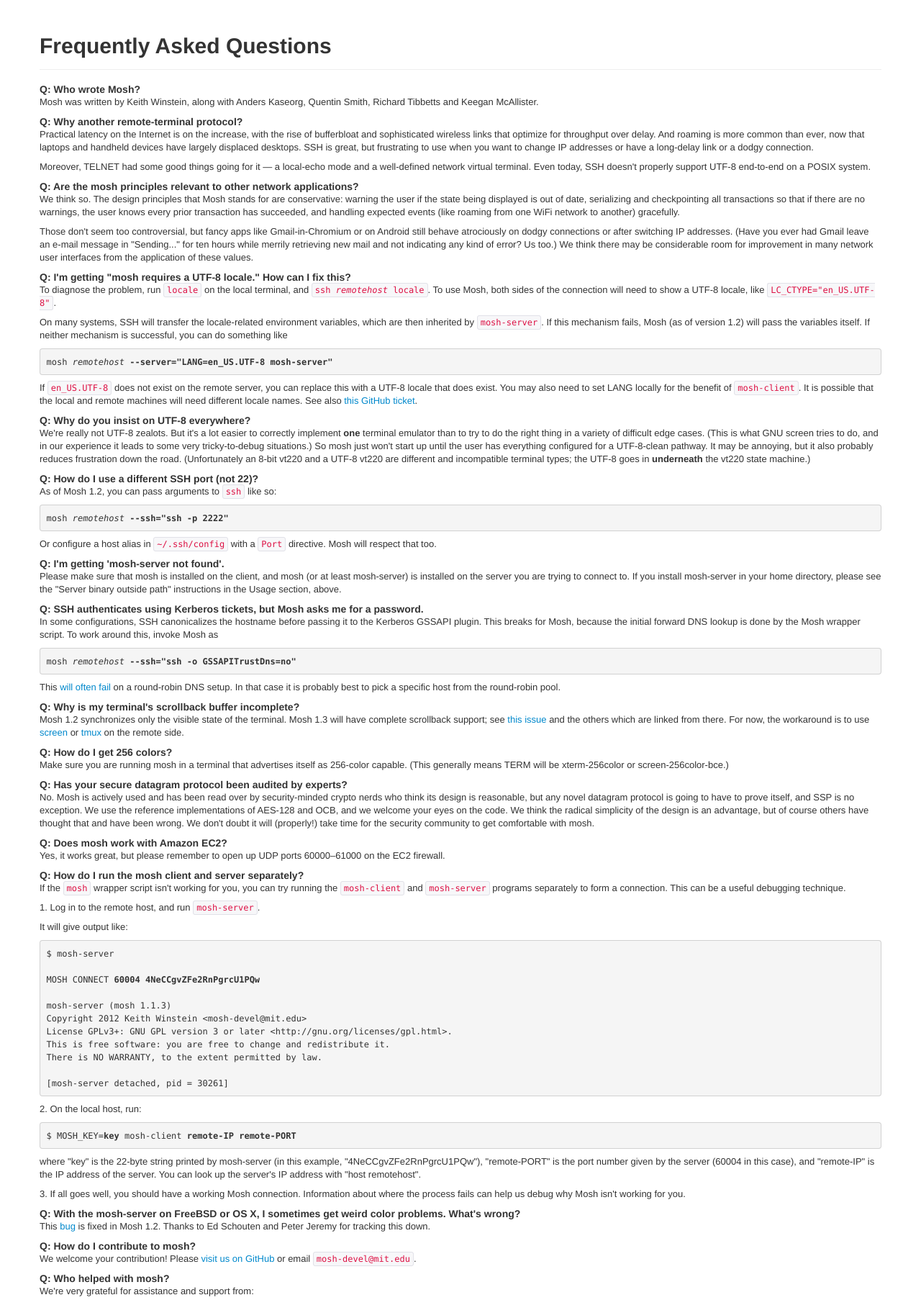
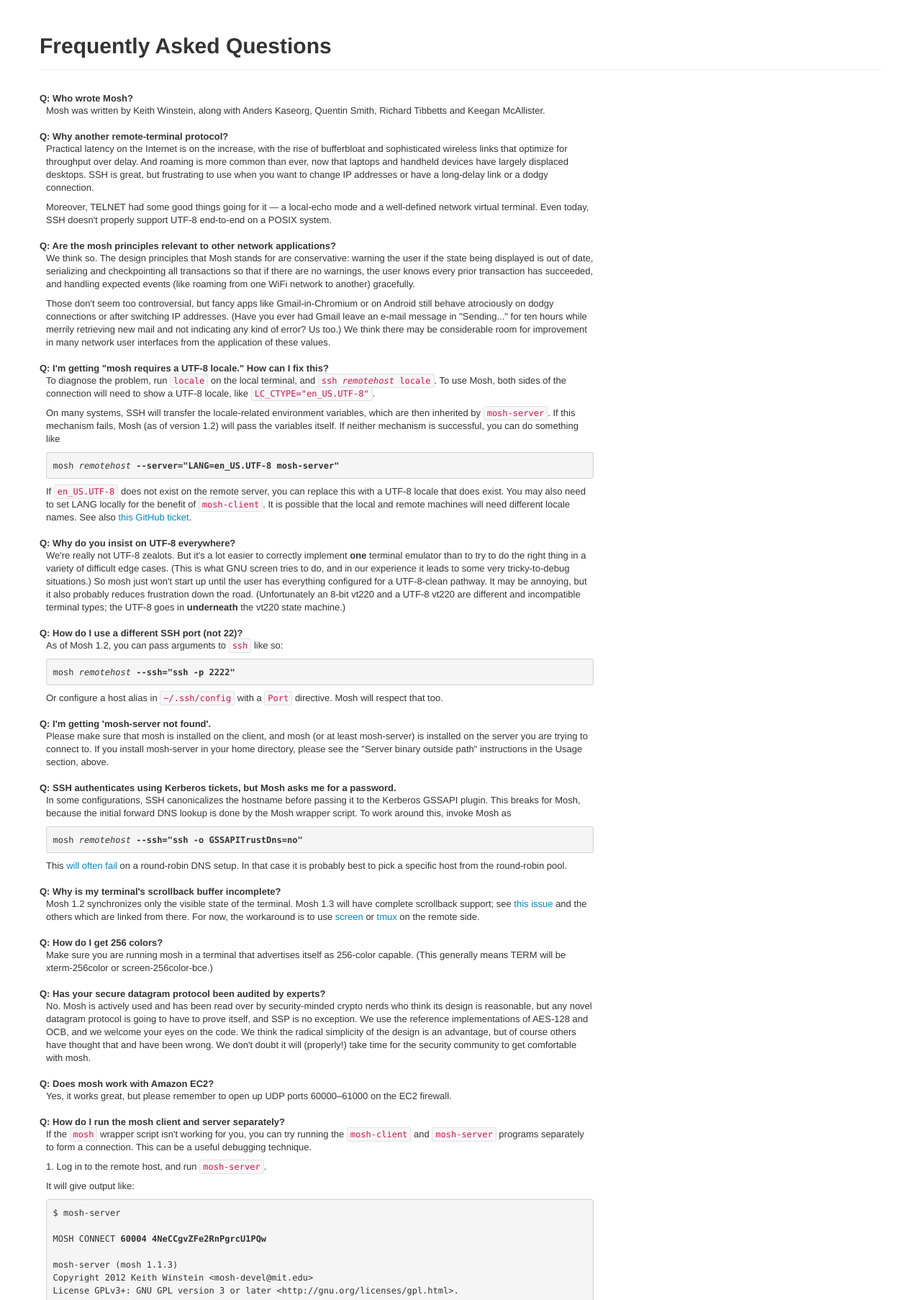
Before and after one commit to mobile-shell/mobile-shell.github.io, a plain HTML site: page index.html in a window 1280 px wide. Shown: the part 7030-8836 px from the top of the page at 72% size. Drawn offline with Linux system fonts and the light colour scheme.

Commit message:
made FAQ markup a bit more clean, made it and the contact section narrower

```diff
--- a/index.html
+++ b/index.html
@@ -684,13 +684,16 @@ remote servers "feel" more like the local machine!</p>
     <h1>Frequently Asked Questions</h1>
   </div>
 
-  <h4 class="callout">Q: Who wrote Mosh?</h4>
+  <div class="row">
+  <div class="span8">
+  <dl>
+  <dt>Q: Who wrote Mosh?</dt>
 
-  <p>Mosh was written by Keith Winstein, along with Anders Kaseorg, Quentin Smith, Richard Tibbetts and Keegan McAllister.</p>
+  <dd><p>Mosh was written by Keith Winstein, along with Anders Kaseorg, Quentin Smith, Richard Tibbetts and Keegan McAllister.</p></dd>
 
-  <h4 class="callout">Q: Why another remote-terminal protocol?</h4>
+  <dt>Q: Why another remote-terminal protocol?</dt>
 
-  <p>Practical latency on the Internet is on the increase, with
+  <dd><p>Practical latency on the Internet is on the increase, with
     the rise of bufferbloat and sophisticated wireless links
     that optimize for throughput over delay. And roaming is more
     common than ever, now that laptops and handheld devices have
@@ -701,11 +704,11 @@ remote servers "feel" more like the local machine!</p>
   <p>Moreover, TELNET had some good things going for it &mdash; a
     local-echo mode and a well-defined network virtual
     terminal. Even today, SSH doesn't properly support UTF-8
-    end-to-end on a POSIX system.</p>
+    end-to-end on a POSIX system.</p></dd>
 
-  <h4 class="callout">Q: Are the mosh principles relevant to other network applications?</h4>
+  <dt>Q: Are the mosh principles relevant to other network applications?</dt>
 
-  <p>We think so. The design principles that Mosh stands for are
+  <dd><p>We think so. The design principles that Mosh stands for are
     conservative: warning the user if the state being displayed
     is out of date, serializing and checkpointing all
     transactions so that if there are no warnings, the user
@@ -719,12 +722,11 @@ remote servers "feel" more like the local machine!</p>
   hours while merrily retrieving new mail and not indicating any
   kind of error? Us too.) We think there may be considerable
   room for improvement in many network user interfaces from the
-  application of these values.</p>
+  application of these values.</p></dd>
 
-  <h4 class="callout">Q: I'm getting "mosh requires a UTF-8 locale."
-        How can I fix this?</h4>
+  <dt>Q: I'm getting "mosh requires a UTF-8 locale." How can I fix this?</dt>
 
-        <p>To diagnose the problem, run <code>locale</code> on the local
+        <dd><p>To diagnose the problem, run <code>locale</code> on the local
         terminal, and <code>ssh <i>remotehost</i> locale</code>. To use Mosh,
         both sides of the connection will need to show a UTF-8 locale, like
         <code>LC_CTYPE="en_US.UTF-8"</code>.</p>
@@ -743,11 +745,11 @@ remote servers "feel" more like the local machine!</p>
         <code>mosh-client</code>.  It is possible that the local and
         remote machines will need different locale names. See also <a
         href="https://github.com/keithw/mosh/issues/98">this GitHub
-        ticket</a>.</p>
+        ticket</a>.</p></dd>
 
-        <h4 class="callout">Q: Why do you insist on UTF-8 everywhere?</h4>
+  <dt>Q: Why do you insist on UTF-8 everywhere?</dt>
 
-  <p>We're really not UTF-8 zealots. But it's a lot easier to
+  <dd><p>We're really not UTF-8 zealots. But it's a lot easier to
   correctly implement <strong>one</strong> terminal emulator
   than to try to do the right thing in a variety of difficult
   edge cases. (This is what GNU screen tries to do, and in our
@@ -757,27 +759,27 @@ remote servers "feel" more like the local machine!</p>
   it also probably reduces frustration down the
   road. (Unfortunately an 8-bit vt220 and a UTF-8 vt220 are
   different and incompatible terminal types; the UTF-8 goes
-  in <strong>underneath</strong> the vt220 state machine.)</p>
+  in <strong>underneath</strong> the vt220 state machine.)</p></dd>
 
-  <h4 class="callout">Q: How do I use a different SSH port (not 22)?</h4>
+  <dt>Q: How do I use a different SSH port (not 22)?</dt>
 
-        <p>As of Mosh 1.2, you can pass arguments to <code>ssh</code> like so:</p>
+        <dd><p>As of Mosh 1.2, you can pass arguments to <code>ssh</code> like so:</p>
 
         <pre>mosh <i>remotehost</i> <b>--ssh="ssh -p 2222"</b></pre>
 
         <p>Or configure a host alias in <code>~/.ssh/config</code> with a
-        <code>Port</code> directive.  Mosh will respect that too.</p>
+        <code>Port</code> directive.  Mosh will respect that too.</p></dd>
 
-  <h4 class="callout">Q: I'm getting 'mosh-server not found'.</h4>
+  <dt>Q: I'm getting 'mosh-server not found'.</dt>
 
-  <p>Please make sure that mosh is installed on the client, and
+  <dd><p>Please make sure that mosh is installed on the client, and
   mosh (or at least mosh-server) is installed on the server you
   are trying to connect to. If you install mosh-server in your
   home directory, please see the "Server binary outside path"
-  instructions in the Usage section, above.</p>
+  instructions in the Usage section, above.</p></dd>
 
-        <h4 class="callout">Q: SSH authenticates using Kerberos tickets, but Mosh asks me for a password.</h4>
-        <p>In some configurations, SSH canonicalizes the hostname
+  <dt>Q: SSH authenticates using Kerberos tickets, but Mosh asks me for a password.</dt>
+        <dd><p>In some configurations, SSH canonicalizes the hostname
         before passing it to the Kerberos GSSAPI plugin.  This breaks
         for Mosh, because the initial forward DNS lookup is done by
         the Mosh wrapper script.  To work around this, invoke Mosh as</p>
@@ -786,26 +788,26 @@ remote servers "feel" more like the local machine!</p>
 
         <p>This <a href="https://bugzilla.mindrot.org/show_bug.cgi?id=1008">will
         often fail</a> on a round-robin DNS setup.  In that case it is probably
-        best to pick a specific host from the round-robin pool.</p>
+        best to pick a specific host from the round-robin pool.</p></dd>
 
-  <h4 class="callout">Q: Why is my terminal's scrollback buffer incomplete?</h4>
+  <dt>Q: Why is my terminal's scrollback buffer incomplete?</dt>
 
-        <p>Mosh 1.2 synchronizes only the visible state of the terminal.  Mosh
+        <dd><p>Mosh 1.2 synchronizes only the visible state of the terminal.  Mosh
         1.3 will have complete scrollback support; see <a
         href="https://github.com/keithw/mosh/issues/2">this issue</a> and the
         others which are linked from there.  For now, the workaround is to use
         <a href="http://www.gnu.org/software/screen/">screen</a> or <a
-        href="http://tmux.sourceforge.net/">tmux</a> on the remote side.</p>
+        href="http://tmux.sourceforge.net/">tmux</a> on the remote side.</p></dd>
 
-  <h4 class="callout">Q: How do I get 256 colors?</h4>
+  <dt>Q: How do I get 256 colors?</dt>
 
-  <p>Make sure you are running mosh in a terminal that
+  <dd><p>Make sure you are running mosh in a terminal that
   advertises itself as 256-color capable. (This generally means
-  TERM will be xterm-256color or screen-256color-bce.)</p>
+  TERM will be xterm-256color or screen-256color-bce.)</p></dd>
 
-  <h4 class="callout">Q: Has your secure datagram protocol been audited by experts?</h4>
+  <dt>Q: Has your secure datagram protocol been audited by experts?</dt>
 
-  <p>No. Mosh is actively used and has been read over by
+  <dd><p>No. Mosh is actively used and has been read over by
     security-minded crypto nerds who think its design is
     reasonable, but any novel datagram protocol is going to have
     to prove itself, and SSP is no exception. We use the
@@ -814,15 +816,15 @@ remote servers "feel" more like the local machine!</p>
     the design is an advantage, but of course others have
     thought that and have been wrong. We don't doubt it will
     (properly!) take time for the security community to get
-    comfortable with mosh.</p>
+    comfortable with mosh.</p></dd>
 
-  <h4 class="callout">Q: Does mosh work with Amazon EC2?</h4>
+  <dt>Q: Does mosh work with Amazon EC2?</dt>
 
-  <p>Yes, it works great, but please remember to open up UDP ports 60000&ndash;61000 on the EC2 firewall.</p>
+  <dd><p>Yes, it works great, but please remember to open up UDP ports 60000&ndash;61000 on the EC2 firewall.</p></dd>
 
-  <h4 class="callout">Q: How do I run the mosh client and server separately?</h4>
+  <dt>Q: How do I run the mosh client and server separately?</dt>
 
-  <p>If the <code>mosh</code> wrapper script isn't working for you, you can try running
+  <dd><p>If the <code>mosh</code> wrapper script isn't working for you, you can try running
     the <code>mosh-client</code> and <code>mosh-server</code> programs separately to
     form a connection. This can be a useful debugging technique.</p>
 
@@ -852,18 +854,18 @@ server's IP address with "host remotehost".</p>
 
   <p>3. If all goes well, you should have a working Mosh connection. Information about where the process fails can help us debug why Mosh isn't working for you.</p>
 
-  <h4 class="callout">Q: With the mosh-server on FreeBSD or OS X, I sometimes get weird color problems. What's wrong?</h4>
+  <dt>Q: With the mosh-server on FreeBSD or OS X, I sometimes get weird color problems. What's wrong?</dt>
 
-  <p>This <a href="https://github.com/keithw/mosh/pull/129">bug</a> is fixed in Mosh 1.2. Thanks to Ed Schouten and Peter Jeremy for tracking this down.</p>
+  <p>This <a href="https://github.com/keithw/mosh/pull/129">bug</a> is fixed in Mosh 1.2. Thanks to Ed Schouten and Peter Jeremy for tracking this down.</p></dd>
 
-  <h4 class="callout">Q: How do I contribute to mosh?</h4>
+  <dt>Q: How do I contribute to mosh?</dt>
 
-  <p>We welcome your contribution! Please <a href="https://github.com/keithw/mosh">visit us on GitHub</a>
-  or email <code>mosh-devel@mit.edu</code>.</p>
+  <dd><p>We welcome your contribution! Please join us in <code>#mosh</code> channel on <a href="http://freenode.net/">Freenode</a> IRC, <a href="https://github.com/keithw/mosh">visit us on GitHub</a>,
+  or email <code>mosh-devel@mit.edu</code>.</p></dd>
 
-  <h4 class="callout">Q: Who helped with mosh?</h4>
+  <dt>Q: Who helped with mosh?</dt>
 
-  <p>We're very grateful for assistance and support from:</p>
+  <dd><p>We're very grateful for assistance and support from:</p>
 
     <ul>
 
@@ -907,15 +909,19 @@ server's IP address with "host remotehost".</p>
 
 <li>Ramesh Chandra
 
-</ul>
+</ul></dd>
+</dl>
+</div>
+</div>
+</section>
 
-      </section>
-
-      <section id="contact">
+<section id="contact">
   <div class="page-header">
     <h1>Contact</h1>
   </div>
 
+  <div class="row">
+  <div class="span8">
   <ul>
       <li><p><code>mosh-devel@mit.edu</code><br>
         Mosh development and discussion.
@@ -945,9 +951,11 @@ server's IP address with "host remotehost".</p>
         </div></li>
 
       </ul>
+    </div>
+  </div>
 
 
-      </section>
+</section>
 
     </div> <!-- /container -->
 
```
